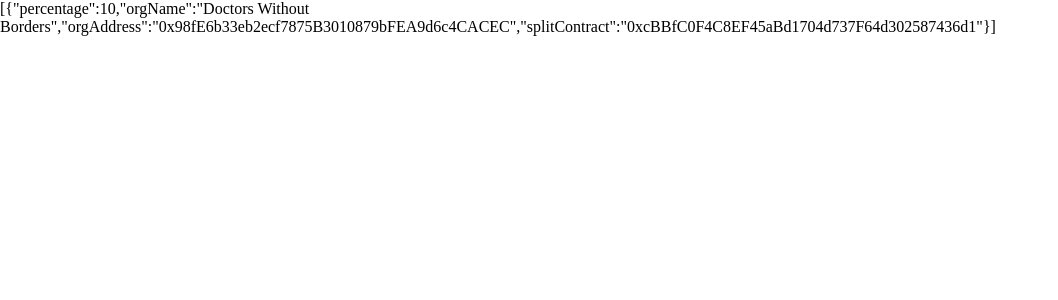
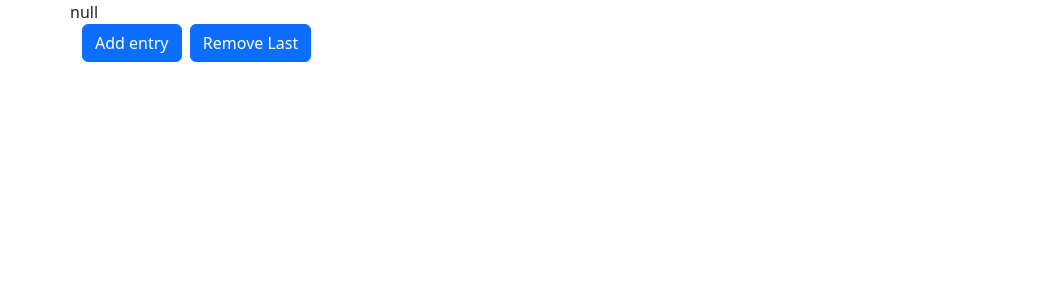
Before and after one commit to altrueth/mvp-ethdenver, a Next.js app: page /admin in a window 1280 px wide. Shown: the top 300 px of the page, without its empty margins (0-1058 px from the left). Built offline with nearby package versions, Linux system fonts and the light colour scheme; what @0xsplits/splits-sdk-react, @web3-react/core would draw is missing.

Commit message:
BLD: add admin utilities

```diff
--- a/src/pages/admin.js
+++ b/src/pages/admin.js
@@ -1,5 +1,16 @@
-import React, {useEffect, useState} from 'react';
+import React, { useEffect, useState } from 'react';
+import Button from 'react-bootstrap/Button';
+import Container from 'react-bootstrap/Container'
+import Row from 'react-bootstrap/Row'
+
+
 import { orgs } from "../components/orgs"
+import MyHead from "../components/head"
+
+
+import 'bootstrap/dist/css/bootstrap.min.css';
+import styles from '@/styles/Home.module.css'
+
 
 export default function Admin() {
 
@@ -8,25 +19,58 @@
     const percentage = 10;
     const charity = 1;
 
+    useEffect(() => {
+        const d = JSON.parse(window.localStorage.getItem("donations"))
+        setDonations(d);
+    }, [])
+
+    // const donation = {
+    //     percentage: percentage,
+    //     orgName: orgs[charity].name,
+    //     orgAddress: orgs[charity].address,
+    //     splitContract: '0xcBBfC0F4C8EF45aBd1704d737F64d302587436d1'
+    // }
+
     const donation = {
-        percentage: percentage,
-        orgName: orgs[charity - 1].name,
-        orgAddress: orgs[charity - 1].address,
-        splitContract: '0xcBBfC0F4C8EF45aBd1704d737F64d302587436d1'
+        percentage: 15,
+        orgName: 'Save the Children',
+        orgAddress: '0x98fE6b33eb2ecf7875B3010879bFEA9d6c4CACEC',
+        splitContract: '0x226736C7D26c914d7c4dbb6964e9a52C4Ad6004b'
     }
 
-    useEffect(() => {
+    function addEntry() {
         var d = JSON.parse(window.localStorage.getItem("donations"))
-        if (typeof d !== 'undefined') {
+        console.log(d)
+        if (typeof d === 'undefined') {
             d = []
         }
+        console.log(d)
         d.push(donation)
+        console.log(d)
 
         window.localStorage.setItem("donations", JSON.stringify(d));
         setDonations(d)
-    }, []);
+    }
+
+    function removeLast() {
+        var d = JSON.parse(window.localStorage.getItem("donations"))
+        if (typeof d !== 'undefined') {
+            d.pop();
+        }
+        window.localStorage.setItem("donations", JSON.stringify(d));
+        setDonations(d)
+    }
 
     return (
-        <p>{JSON.stringify(donations)}</p>
+        <>
+            <MyHead />
+            <main className={styles.main}>
+                <Container>
+                    <Row>{JSON.stringify(donations, null, " ")}</Row>
+                    <Button onClick={addEntry}>Add entry</Button>&nbsp;&nbsp;
+                    <Button onClick={removeLast}>Remove Last</Button>
+                </Container>
+            </main>
+        </>
     )
 }
```
